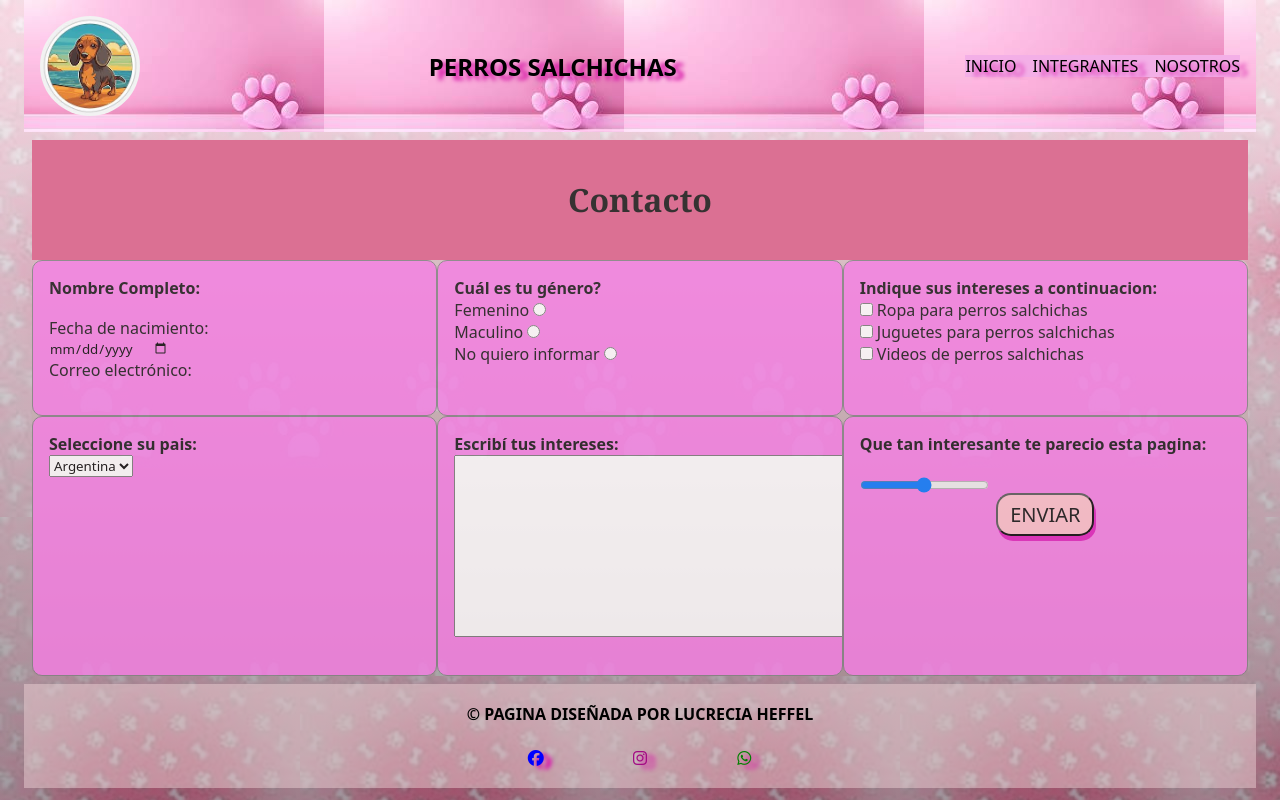
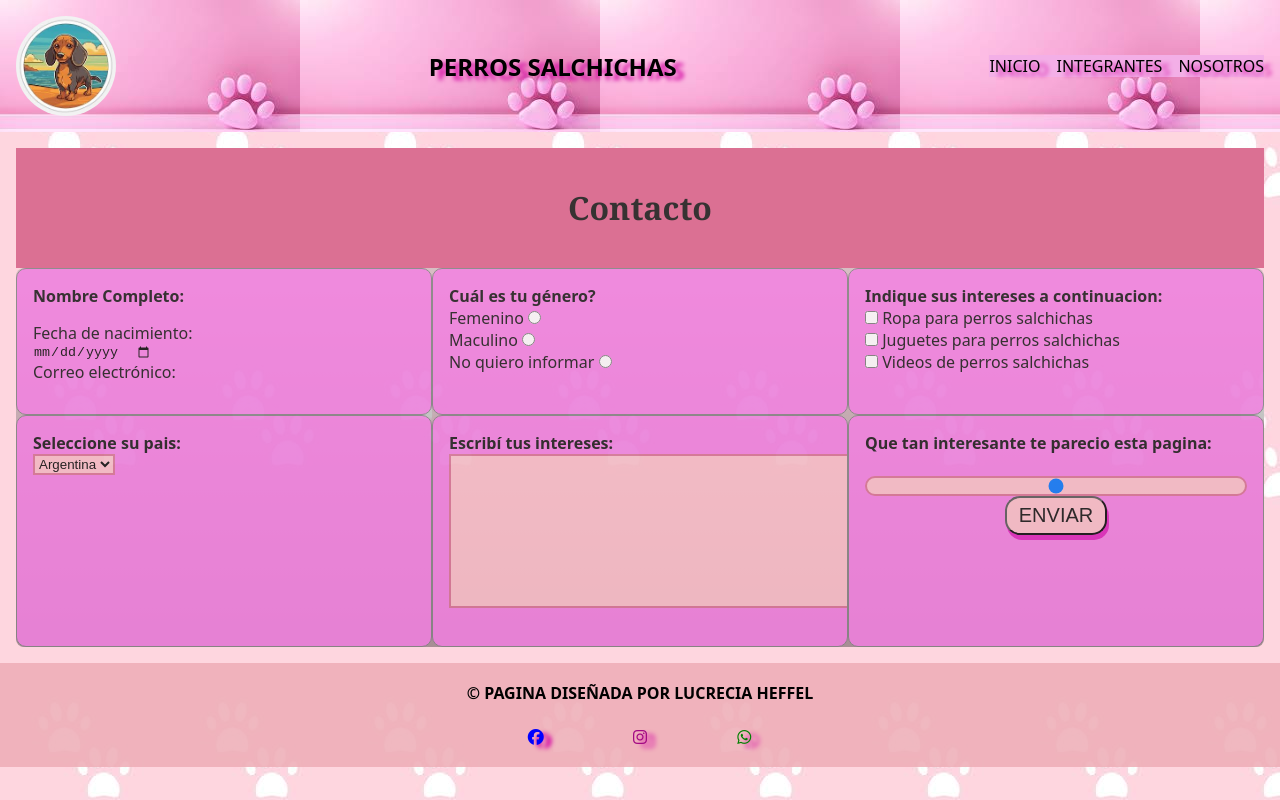
Before and after one commit to Lucreciaheffel/TRABAJO-FINAL, a plain HTML site: page contacto.html in a window 1280 px wide. Drawn offline with Linux system fonts and the light colour scheme; files whose address does not match are found by name.

Commit message:
se realizaron correcciones en los archivos

```diff
--- a/contacto.html
+++ b/contacto.html
@@ -22,7 +22,7 @@
     </header>
     <main>
         <div class="titulos"></div>
-        <h1 class="titgen">Contacto</h1>
+        <h1 class="tit">Contacto</h1>
             <form method="" action="" class="formulario">
                 <div class="contenedor">
                     <p>
@@ -54,7 +54,6 @@
                         <input type="checkbox" name="videos"> Videos de perros salchichas <br>
                         </p><br>
                 </div>
-
                 <div class="contenedor">
                     <h4>Seleccione su pais:</h4>
                     <p>
@@ -65,18 +64,16 @@
                             <option value="uru">Uruguay</option></select>
                     </p><br>
                 </div>
-
                 <div class="contenedor">
                     <h4>Escribí tus intereses:</h4>
                     <p>
                         <textarea name="" id="" cols="60" rows="10"></textarea><br>
                     </p><br>
                 </div>
-
                 <div class="contenedor">
                     <h4>Que tan interesante te parecio esta pagina: </h4><br>
                     <p>
-                        <input type="range"> <br>
+                        <input id="range" class="range" type="range"> <br>
                     </p>
                     <p class="block">
                         <button class="boton">
@@ -88,8 +85,7 @@
         </div>
     </main>
     <footer>
-        <p >&copy; PAGINA DISEÑADA POR LUCRECIA HEFFEL<p/>
-          <br>
+        <p >&copy; PAGINA DISEÑADA POR LUCRECIA HEFFEL</p><br>
         <a href="https://www.facebook.com/lucrecia.heffel?" target="_blank"><i class="fa-brands fa-facebook"></i></a>
         <a href="https://www.instagram.com/blondie_.pink/" target="_blank"><i class="fa-brands fa-instagram"></i></a>
         <a href="https://wa.me/9543364212793" target="_blank"> <i class="fa-brands fa-whatsapp"></i> </a>
--- a/style.css
+++ b/style.css
@@ -4,13 +4,14 @@
     box-sizing: border-box;
     text-decoration: none;
     list-style: none;
-    font-family: system-ui, -apple-system, BlinkMacSystemFont, 'Segoe UI', Roboto, Oxygen, Ubuntu, Cantarell, 'Open Sans', 'Helvetica Neue', sans-serif;
 }
 
 body {
-    font-family: system-ui, -apple-system, BlinkMacSystemFont, 'Segoe UI', Roboto, Oxygen, Ubuntu, Cantarell, 'Open Sans', 'Helvetica Neue', sans-serif;
-    background-image:  url(./fotos/fondo\ 7.jpeg);
-    padding: 0 1.5em;
+    font-family: system-ui;
+    background-image: url(./fotos/fondo\ 7.jpeg);
+    height: 100vh;
+    display: flex;
+    flex-direction: column;
 }
 
 header {
@@ -21,6 +22,20 @@ header {
     align-items: center;
     text-transform: capitalize;
     text-shadow: 8px 4px 4px #d718a8;
+}
+
+main{
+    padding: 16px;
+}
+
+footer {
+    margin-top: auto;
+    background-color: rgba(238, 173, 183, 0.866);
+    font-weight: bolder;
+    border: none;
+    padding: 1.2em .5em;
+    text-align: center;
+    grid-column: span 3;
 }
 
 .imglogo{
@@ -77,10 +92,6 @@ h1 h2 h3 {
     margin: 32px;
 }
 
-main{
-    padding: 16px;
-}
-
 .titulos{
     width: 100%;
     display: grid;
@@ -88,9 +99,6 @@ main{
     gap: 1em;
 }
 
-main{
-    padding: 8px;
-}
 
 .titgen{
     background-color: palevioletred;
@@ -150,19 +158,10 @@ main{
     overflow: hidden;
     transition: all 0.5s;
 }
+
 .boton:hover{
     text-decoration: none;
     transition: all 0.5s;
-}
-
-footer {
-    margin-top: auto;
-    background-color: rgba(236, 209, 213, 0.489);
-    font-weight: bolder;
-    padding: 1.2em .5em;
-    margin: 0;
-    text-align: center;
-    grid-column: span 3;
 }
 
 .fa-brands{
@@ -189,11 +188,9 @@ footer {
 }
 
 /* especiales paginas*/
-.cuerpo{
-    background-image: linear-gradient(rgba(242, 235, 235, 0.4), rgba(16, 16, 16, 0.4)), url(./fotos/fondo\ 1.jpeg);
+.center{
     display: flex;
-    flex-direction: column;
-    min-height: 100vh;
+    justify-content: center;
 }
 
 .formulario{
@@ -206,12 +203,15 @@ footer {
 .formulario label{
     display: block;
 }
+
 .negrita{
     font-weight: bolder;
 }
+
 .formulario p {
     margin: 0;
 }
+
 .titge{
     background-color: palevioletred;
     color: rgb(54, 50, 50);
@@ -220,26 +220,65 @@ footer {
     text-align: center;
     font-family: Georgia, 'Times New Roman', Times, serif;
 }
+
+.tit{
+    background-color: palevioletred;
+    color: rgb(54, 50, 50);
+    padding: 1.2em .5em;
+    margin: 0;
+    text-align: center;
+    font-family: Georgia, 'Times New Roman', Times, serif;
+}
+
 .img{
     display: block;
     width: 60%;
     margin: auto;
 }
+
 .imgpages{
     display: block;
     width: 20%;
     margin: auto;
 }
+
+textarea{
+    background-color: pink;
+    border: 2px solid palevioletred;
+}
+
+select{
+    background-color: pink;
+    border: 2px solid palevioletred;
+}
+
+.range{
+    height: 20px;
+    width: 100%;
+    background-color: pink;
+    border: 2px solid palevioletred;
+    border-radius: 50px;
+    -webkit-appearance: none;
+}
+
 input{
     border: none;
     background: none;
 }
 
+input[type="checkbox"]{
+    accent-color: pink;
+}
+
+input[type="radio"]{
+    accent-color: pink;
+}
+
 .cen{
     display: flex;
     justify-content: center;
+}
 
-}
 .block{
     display: flex;
     justify-content: center;
@@ -256,6 +295,7 @@ input{
     .oculto{
         display: none;
     }
+
     .abrirmenu{
         display: block;
         border: 0;
@@ -265,6 +305,7 @@ input{
         color: #ce4183;
         background-color: aqua;
     }
+
     .cerrarmenu {
         display: block;
         border: 0;
@@ -289,24 +330,24 @@ input{
         padding: 2rem;
         box-shadow: 0 0 0 100vmax rgba(0, 0, 0, -5);
     }
+
     .nav.visible {
         opacity: 1;
         visibility: visible;
     }
+
     .nav-list{
         flex-direction: column;
         align-items: end;
     }
+
     .nav-list li a {
         color: aliceblue;
     }
+
 }
 
-
 @media (min-width:720px){
-    body{
-        background-image: linear-gradient(rgba(246, 243, 243, 0.853), rgba(16, 16, 16, 0.4)), url(./fotos/fondo\ 9.jpeg);
-        }
     .nav{
         color: #200e1b;
         background:#f3afe7;
@@ -316,13 +357,16 @@ input{
     .titulos{
         grid-template-columns: 1fr 1fr;
     }
+
     .formulario{
         grid-template-columns: 1fr 1fr;
     }
+
     .titgen{
         grid-column-start: 1;
         grid-column-end: 3;
     }
+
     .titge{
         grid-column-start: 1;
         grid-column-end: 3;
@@ -334,23 +378,19 @@ input{
     .titulos{
         grid-template-columns: 1fr 1fr 1fr;
     }
+
     .formulario{
         grid-template-columns: 1fr 1fr 1fr;
     }
+
     .titgen{
         grid-column-start: 1;
         grid-column-end: 4;
     }
+
     .titge{
         grid-column-start: 1;
         grid-column-end: 4;
     }
-    .cuerpo{
-        display: flex;
-        flex-direction: column;
-        min-height: 100vh;
-    }
-    footer{
-        margin-top: auto;
-    }
+
 }
```
Also changed, not shown: alimentacion.html (+3 -9 lines), aseo.html (+3 -9 lines), clasificacion.html (+1 -3 lines), educacion.html (+3 -9 lines), ejercicio.html (+10 -20 lines), index.html (+7 -23 lines), inicio.js (+0 -10 lines), integrantes.html (+5 -15 lines), salud.html (+7 -19 lines), sobreesteespacio.html (+14 -38 lines), perros salchichas.jpg (added), script.js (line endings or trailing spaces). Lines whose indentation alone changed are shown as unchanged.
